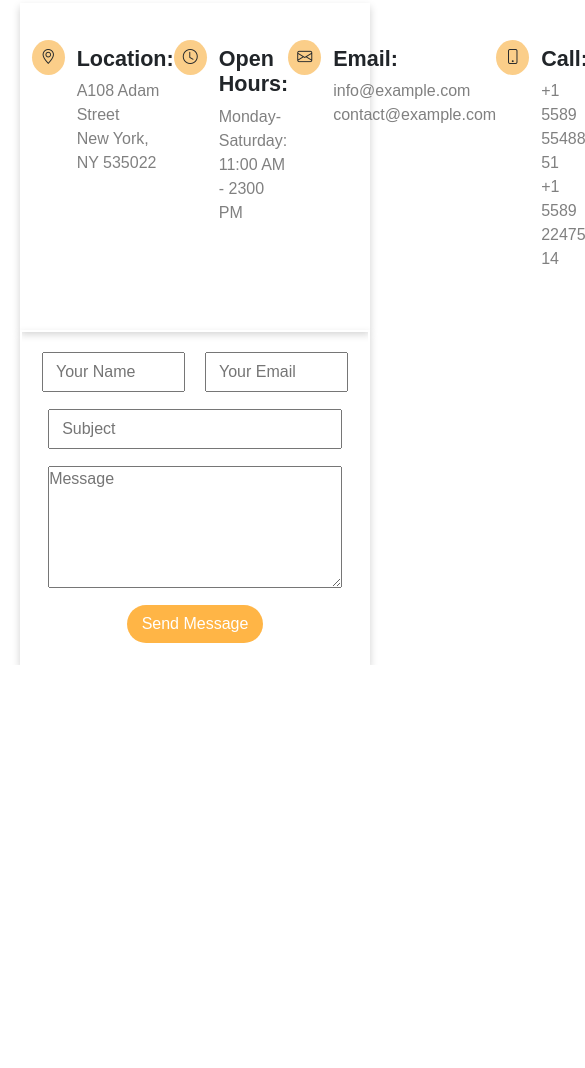
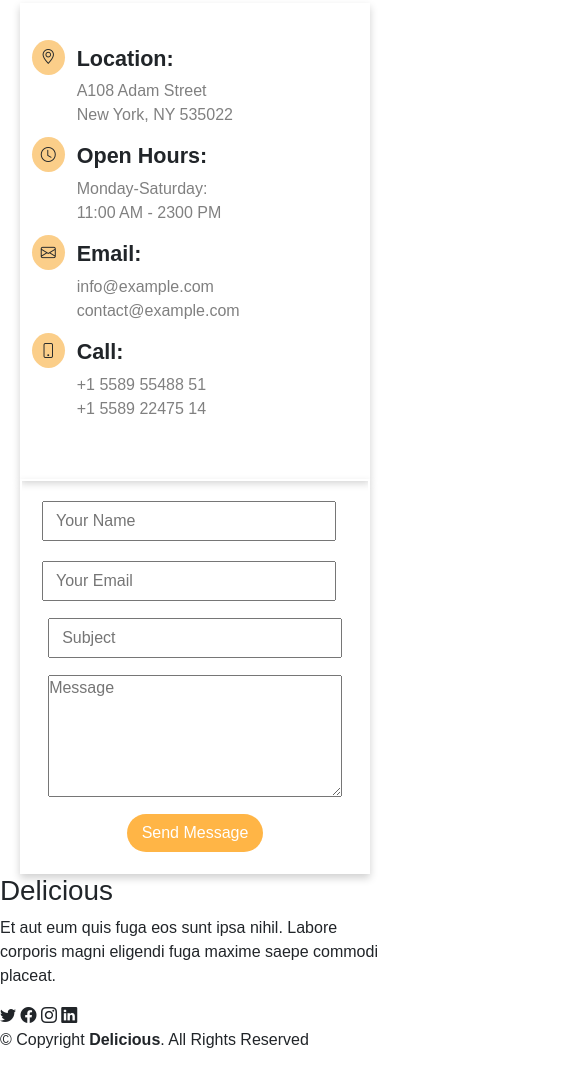
Before and after one commit to zakaria-20/zakaria_salami_final_project, a website: page index.html in a window 390 px wide. Shown: the part 9224-10292 px from the top of the page, 585 px wide, since content can reach past the window. Before the commit the page ends 9889 px from the top, so only its background shows below. Drawn offline with nearby package versions, Linux system fonts and the light colour scheme.

```diff
--- a/index.html
+++ b/index.html
@@ -786,7 +786,17 @@
              </div>
          </form>
     </section>
-
+    <footer>
+        <h1>Delicious</h1>
+        <p>Et aut eum quis fuga eos sunt ipsa nihil. Labore corporis magni eligendi fuga maxime saepe commodi placeat.</p>
+        <div>
+            <i class="bi bi-twitter "></i>
+            <i class="bi bi-facebook "></i>
+            <i class="bi bi-instagram "></i>
+            <i class="bi bi-linkedin "></i>
+        </div>
+        <p>© Copyright <strong>Delicious</strong>. All Rights Reserved</p>
+    </footer>
       <script src="./node_modules/bootstrap/dist/js/bootstrap.bundle.js"></script>
 </body>
 </html>
--- a/src/sass/modules/home/_navbar.sass
+++ b/src/sass/modules/home/_navbar.sass
@@ -45,7 +45,7 @@
     nav .right-nav .nav-links
         display: none
         position: fixed
-        top: 5%
+        top: 10%
         right: 5%
         // width: 60%
         // height: 100%
--- a/src/sass/modules/home/_section11.sass
+++ b/src/sass/modules/home/_section11.sass
@@ -75,3 +75,11 @@
         color: grey
 // .carousel1
 //     padding-top: 23vh
+@media (max-width:430px)
+    .section11 .content-information
+        flex-direction: column
+    .section11 .form .inpt-form
+        flex-direction: column
+        input
+            // width: fit-content
+            width: 96%
```
Also changed, not shown: public/css/app.css, 1 other file.
